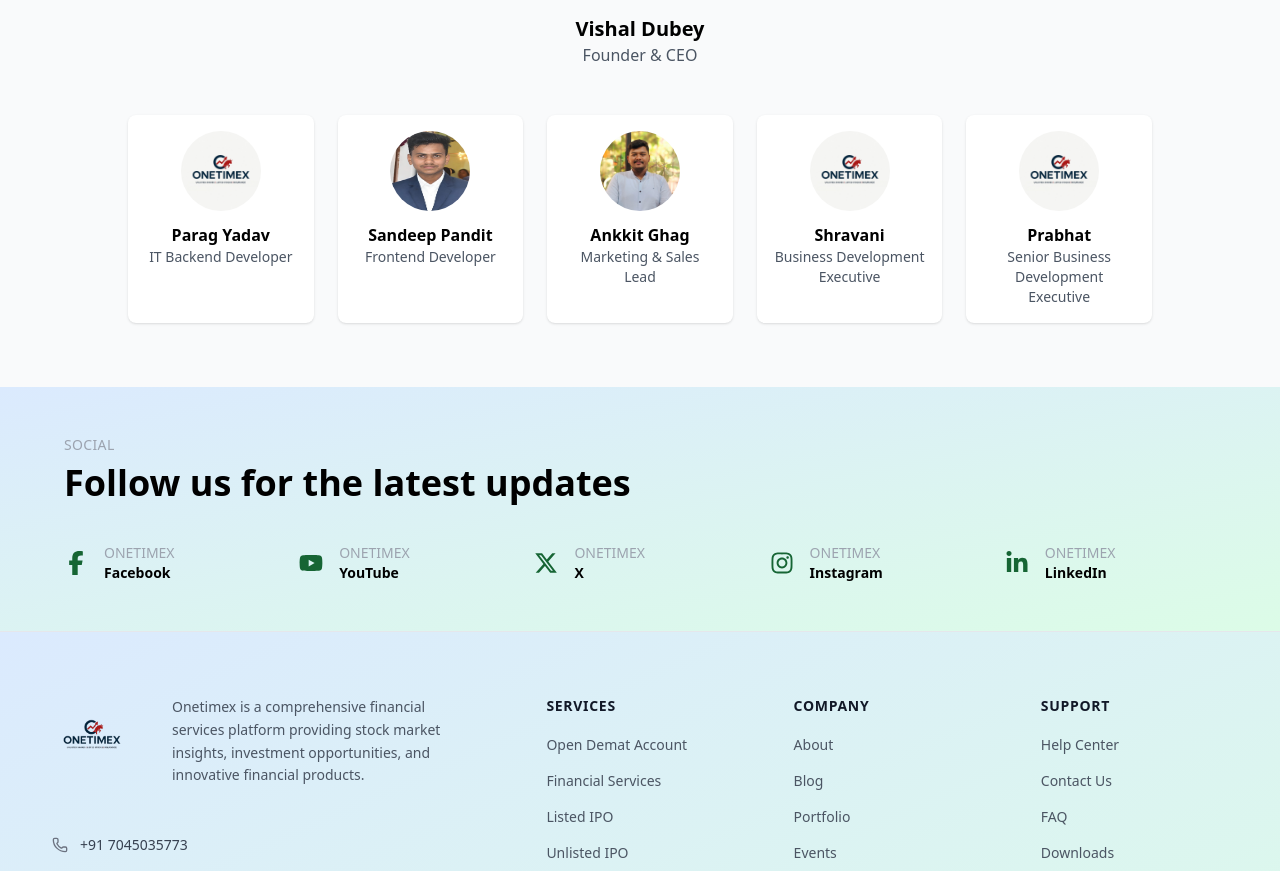
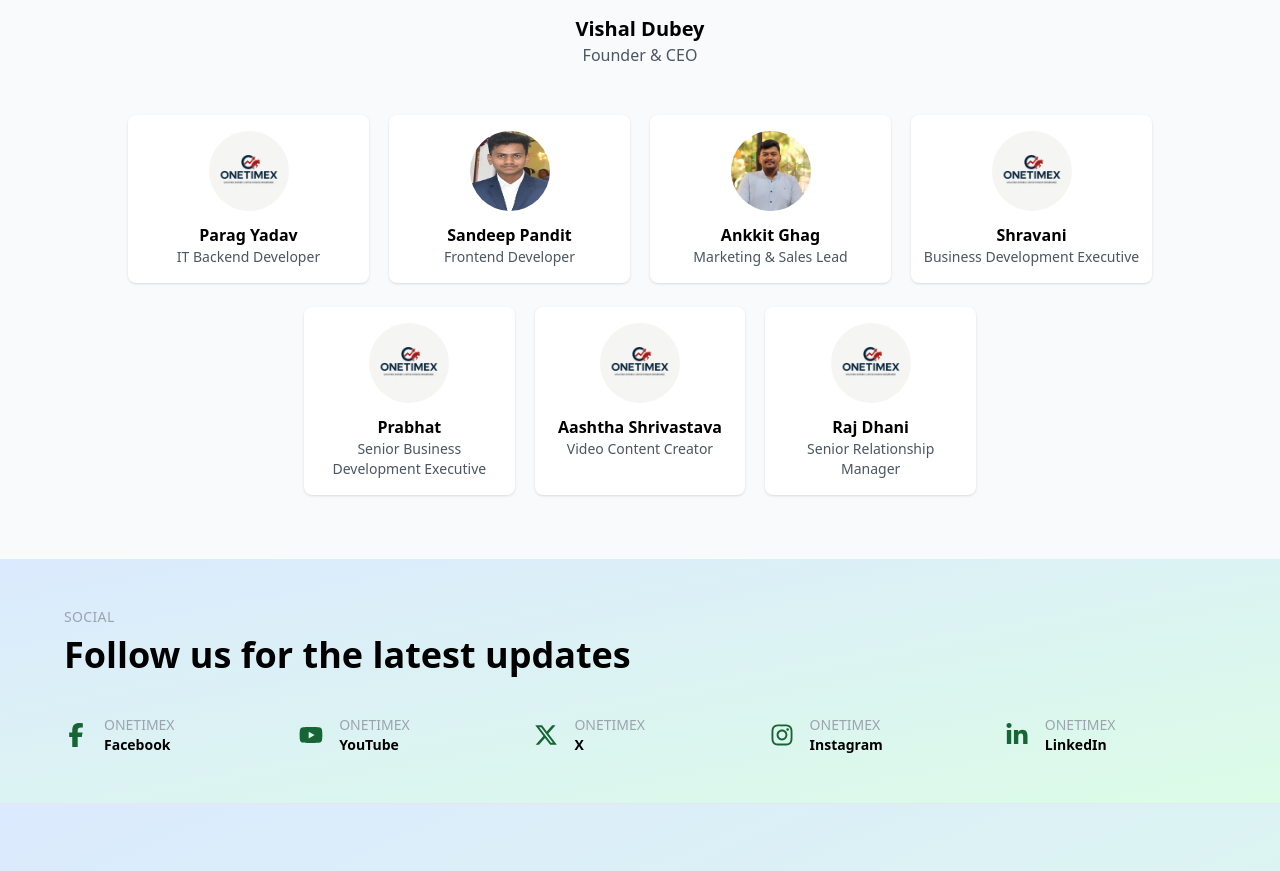
Before and after one commit to Otx-1124/OneTimeX, a React (Vite) app: page /about in a window 1280 px wide. Shown: the part 1653-2524 px from the top of the page. Built offline with nearby package versions, Linux system fonts and the light colour scheme.

Commit message:
added new team members

```diff
--- a/src/Components/About.jsx
+++ b/src/Components/About.jsx
@@ -13,7 +13,9 @@
     { name: "Sandeep Pandit", role: "Frontend Developer", img: "/sandeep.jpg" },
     { name: "Ankkit Ghag", role: "Marketing & Sales Lead", img: "/ankit.jpg" },
     { name: "Shravani", role: "Business Development Executive", img: "/logoOne.jpg" },
-    { name: "Prabhat", role: "Senior Business Development Executive", img: "/logoOne.jpg" }
+    { name: "Prabhat", role: "Senior Business Development Executive", img: "/logoOne.jpg" },
+    { name: "Aashtha Shrivastava", role: "Video Content Creator", img: "/logoOne.jpg" },
+    { name: "Raj Dhani", role: "Senior Relationship Manager", img: "/logoOne.jpg" },
   ];
 
   const verticals = [
@@ -93,9 +95,23 @@
       <p className="text-gray-600">{ceo.role}</p>
     </div>
 
-          <div className="grid sm:grid-cols-2 lg:grid-cols-5 gap-6">
-            {team.map((member, i) => (
-              <div key={i} className="text-center bg-white p-4 rounded-lg shadow">
+    <div className="space-y-6">
+      {/* First Row - 4 members */}
+      <div className="grid grid-cols-2 md:grid-cols-4 gap-5">
+        {team.slice(0, 4).map((member, i) => (
+          <div key={i} className="text-center bg-white py-4 px-3 rounded-lg shadow">
+            <img src={member.img} alt={member.name} className="w-20 h-20 rounded-full mx-auto mb-3" />
+            <h4 className="font-semibold">{member.name}</h4>
+            <p className="text-sm text-gray-600">{member.role}</p>
+          </div>
+        ))}
+      </div>
+
+      {/* Second Row - 3 members centered */}
+      <div className="flex justify-center">
+        <div className="grid grid-cols-1 md:grid-cols-3 gap-5 max-w-2xl">
+          {team.slice(4, 7).map((member, i) => (
+            <div key={i} className="text-center bg-white py-4 px-3 rounded-lg shadow">
               <img src={member.img} alt={member.name} className="w-20 h-20 rounded-full mx-auto mb-3" />
               <h4 className="font-semibold">{member.name}</h4>
               <p className="text-sm text-gray-600">{member.role}</p>
@@ -103,6 +119,8 @@
           ))}
         </div>
       </div>
+    </div>
+  </div>
 </section>
     </div>
   );
--- a/src/HomePages/UnlistedListed.jsx
+++ b/src/HomePages/UnlistedListed.jsx
@@ -33,55 +33,55 @@
     name: "NSE",
     logo: "/nse.jpg",
     alt: "nse-logo",
-    price: "₹3,500.00/-",
+    price: "₹2,220.39/-",
   },
   {
     name: "HDB Financial",
     logo: "/Hbd.jpg",
     alt: "hdb-financial-logo",
-    price: "₹1,150.00/-",
+    price: "₹846.88/-",
   },
   {
     name: "Tata Capital",
     logo: "/tataCap.jpg",
     alt: "tata-capital-logo",
-    price: "₹1,875.00/-",
+    price: "₹880.52/-",
   },
   {
     name: "boAt",
     logo: "https://cdn.freelogovectors.net/wp-content/uploads/2023/11/boat-logo-freelogovectors.net_.png",
     alt: "boat-logo",
-    price: "₹1,733.00/-",
+    price: "₹1,800.00/-",
   },
   {
     name: "Chennai Super Kings (CSK)",
     logo: "/csk.svg.png",
     alt: "csk-logo",
-    price: "₹225.00/-",
+    price: "₹180.67/-",
   },
   {
     name: "Hero FinCorp",
     logo: "/Fincorp.jpg",
     alt: "hero-fincorp-logo",
-    price: "₹1,900.00/-",
+    price: "₹1,640.23/-",
   },
   {
     name: "PharmEasy",
     logo: "https://upload.wikimedia.org/wikipedia/commons/thumb/3/3a/PharmEasy_logo.png/800px-PharmEasy_logo.png",
     alt: "pharmeasy-logo",
-    price: "₹9.00/-",
+    price: "₹7.11/-",
   },
   {
     name: "Zepto",
     logo: "https://upload.wikimedia.org/wikipedia/commons/thumb/8/81/Zepto_Logo.svg/2560px-Zepto_Logo.svg.png",
     alt: "zepto-logo",
-    price: "₹2,750.00/-",
+    price: "₹2,730.32/-",
   },
   {
     name: "Hexaware",
     logo: "/hexa.png",
     alt: "hexaware-logo",
-    price: "₹475.00/-",
+    price: "₹850.00/-",
   },
 ];
 
```
Lines whose indentation alone changed are shown as unchanged.
